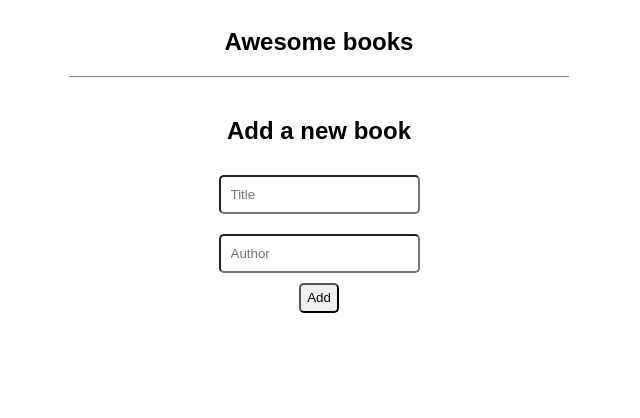
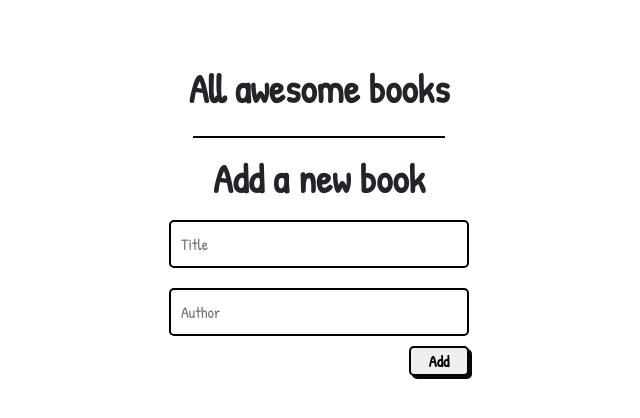
Before and after one commit to rex-9/AwesomeBooks, a website: page index.html in a window 1280 px wide. Shown: the whole page, without its empty margins (321-961 px from the left). Drawn offline with nearby package versions, Linux system fonts and the light colour scheme.

Commit message:
Add Table for Books
Added table and dynamic table rows for populating the data.

```diff
--- a/app.js
+++ b/app.js
@@ -4,10 +4,6 @@ class Book {
   constructor(title, author) {
     this.title = title;
     this.author = author;
-  }
-
-  displayInfo() {
-    return `${this.title} is written by${this.author}.`;
   }
 }
 class Books {
@@ -31,10 +27,6 @@ class Books {
     this.books = JSON.parse(localStorage.getItem('books'));
     this.books.splice(index, 1);
     localStorage.setItem('books', JSON.stringify(this.books));
-  }
-
-  get allBooks() {
-    return this.books;
   }
 }
 
@@ -63,9 +55,8 @@ function removeBook(e) {
 submit.addEventListener('click', newBook, false);
 
 for (let i = 0; i < books.length; i += 1) {
-  const book = document.createElement('li');
+  const book = document.createElement('tr');
   book.classList.add('book');
-
   const labelElement = document.createElement('p');
   labelElement.innerHTML = `"${books[i].title}" by ${books[i].author}`;
 
--- a/index.html
+++ b/index.html
@@ -6,25 +6,34 @@
     <meta http-equiv="X-UA-Compatible" content="IE=edge">
     <meta name="viewport" content="width=device-width, initial-scale=1.0">
     <title>Document</title>
+    <link rel="stylesheet" href="https://cdn.jsdelivr.net/npm/bootstrap@4.4.1/dist/css/bootstrap.min.css" integrity="sha384-Vkoo8x4CGsO3+Hhxv8T/Q5PaXtkKtu6ug5TOeNV6gBiFeWPGFN9MuhOf23Q9Ifjh" crossorigin="anonymous">
     <link rel="stylesheet" href="styles.css">
+    <link rel="preconnect" href="https://fonts.googleapis.com">
+<link rel="preconnect" href="https://fonts.gstatic.com" crossorigin>
+<link href="https://fonts.googleapis.com/css2?family=Patrick+Hand&display=swap" rel="stylesheet">
     <script src="app.js" defer></script>
 </head>
 
 <body>
     <section id="display">
-        <div>
-            <h1>Awesome books</h1>
-            <ul id="list">
-            </ul>
-            <div class="divider"></div>
+        <div id="display-div">
+            <h1>All awesome books</h1>
+
+            <table class="table table-striped">
+             <tbody id="list"></tbody>
+            </table>
+            <hr>
         </div>
     </section>
 
     <section id="add">
+
+        <div>
         <h1>Add a new book</h1>
         <input type="text" name="title" placeholder="Title" id="title" /><br>
         <input type="text" name="author" placeholder="Author" id="author" /><br>
         <button type="submit" id="btn">Add</button>
+    </div>
     </section>
 
 </body>
--- a/styles.css
+++ b/styles.css
@@ -1,30 +1,51 @@
 body {
-  font-family: 'Quicksand', sans-serif;
+  font-family: 'Patrick Hand', cursive;
 }
 
 #display {
   display: flex;
   justify-content: center;
-  height: auto;
+  text-align: center;
+  padding-top: 5%;
+}
+
+#display-div {
+  width: 500px;
+}
+
+hr {
+  width: 50%;
+  border: 1px solid black;
+}
+
+#add {
+  display: flex;
+  justify-content: center;
   text-align: center;
 }
 
-#display div {
-  width: 500px;
-}
-
-#add {
-  text-align: center;
+#add div {
+  width: 300px;
 }
 
 .book {
+  width: 100%;
   display: flex;
   align-items: center;
   justify-content: space-between;
+  padding: 0% 1%;
+}
+
+table {
+  border: 2px solid black;
 }
 
 h1 {
   font-weight: 900;
+}
+
+p {
+  font-weight: 600;
 }
 
 li {
@@ -33,20 +54,23 @@ li {
 }
 
 input {
+  width: 100%;
   margin: 10px 0 10px 0;
   padding: 10px;
   border-radius: 5px;
+  border: 2px solid black;
 }
 
 button {
   height: 30px;
   border-radius: 5px;
+  border: 2px solid black;
   cursor: pointer;
+  font-weight: 600;
+  box-shadow: 3px 3px rgb(7, 7, 7);
 }
 
-.divider {
-  border-top: 1px solid gray;
-  border-radius: 5px;
-  width: 200px;
-  margin: 20px 0 20px 0;
+#btn {
+  float: right;
+  width: 20%;
 }
```
